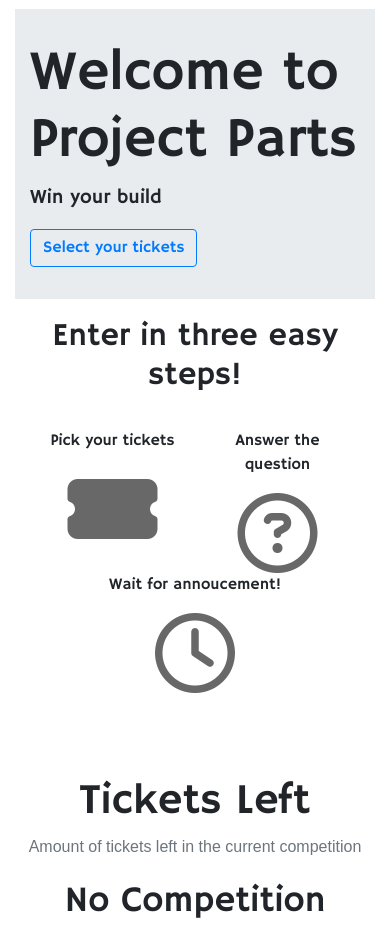
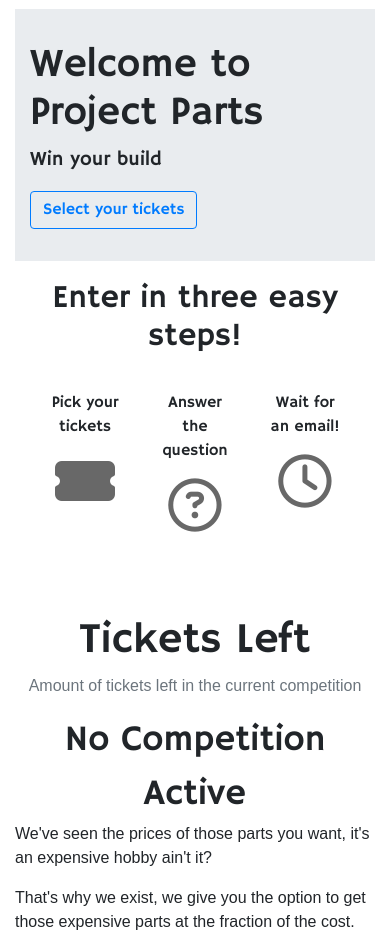
Before and after one commit to msped/projectparts, a Django app: page / in a window 390 px wide. Shown: the part 76-1009 px from the top of the page. Run offline with Django 3.2, Linux system fonts and the light colour scheme; data that the repository does not hold is empty; some libraries are stand-ins or nearby versions.

Commit message:
updated home for better mobile viewing

```diff
--- a/home/templates/home.html
+++ b/home/templates/home.html
@@ -21,16 +21,16 @@
         <h2>Enter in three easy steps!</h2>
         <span class="sectionnew"></span>
         <div class="row  easy-enter">
-            <div class="col">
+            <div class="col-4">
                 <p>Pick your tickets</p>
                 <i class="fas fa-ticket-alt"></i>
             </div>
-            <div class="col">
+            <div class="col-4">
                 <p>Answer the question</p>
                 <i class="far fa-question-circle"></i>
             </div>
-            <div class="col">
-                <p>Wait for annoucement!</p>
+            <div class="col-4">
+                <p>Wait for an email!</p>
                 <i class="far fa-clock"></i>
             </div>
         </div>
--- a/static/css/home.css
+++ b/static/css/home.css
@@ -5,6 +5,10 @@
 .jumbo-class h1, .jumbo-class p, .jumbo-class a {
     font-family: 'Hammersmith', sans-serif;
 
+}
+
+h1.display-4 {
+    font-size: 2.5rem;
 }
 
 h2 {
@@ -23,7 +27,7 @@ h2 {
 }
 
 .easy-enter div i {
-    font-size: 60pt;
+    font-size: 40pt;
     color: rgb(104, 104, 104);
 }
 
@@ -48,3 +52,13 @@ h3 {
     font-family: 'Hammersmith', sans-serif;
     font-size: 27pt;
 }
+
+@media (min-width: 768px) {
+    .easy-enter div i {
+        font-size: 60pt;
+    }
+
+    .display-4 {
+        font-size: 3.5rem;
+    }
+}
--- a/static/css/winners.css
+++ b/static/css/winners.css
@@ -49,6 +49,3 @@
 .fas:hover {
     color: rgba(0, 0, 0, 1);
 }
-
-@media (min-width: 768px) {
-}
```
